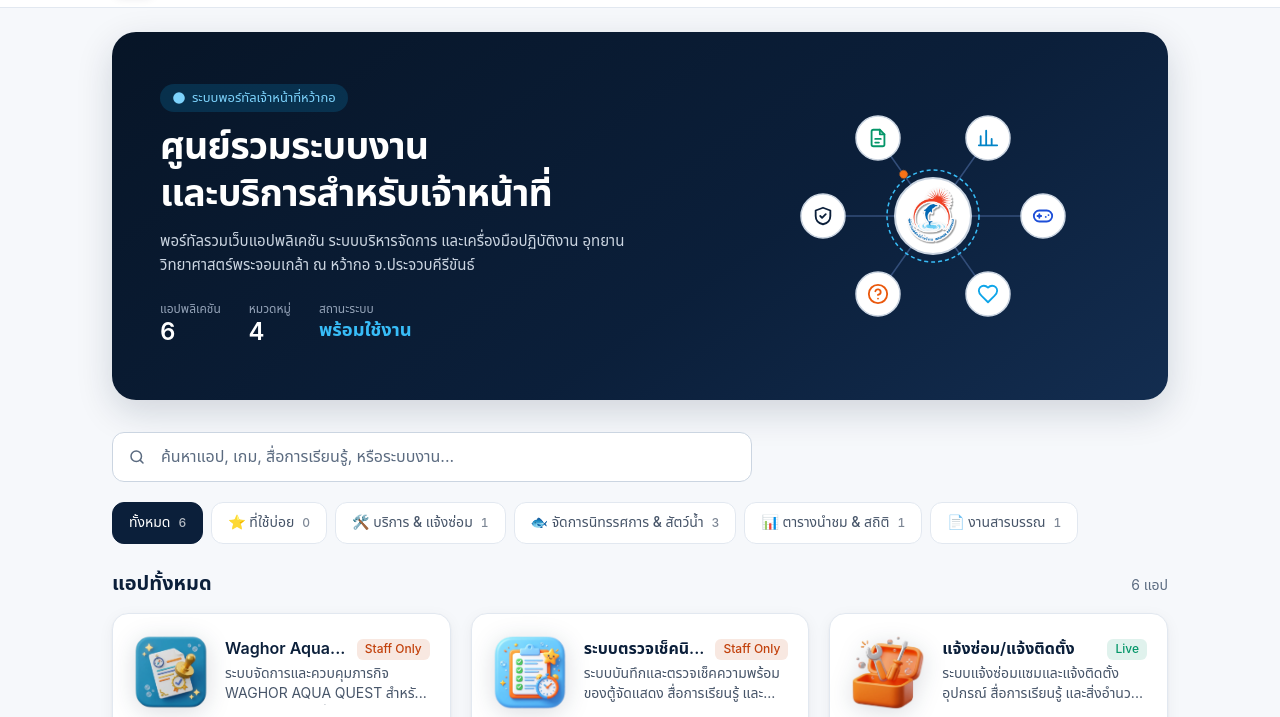
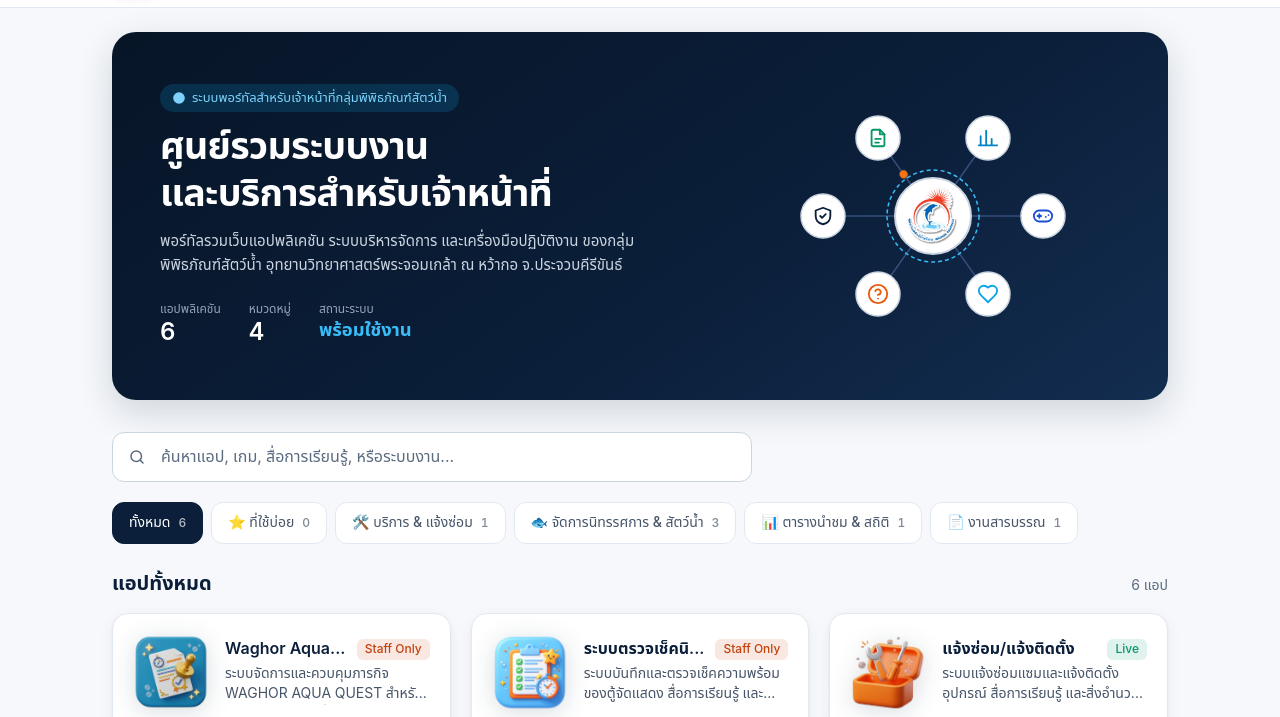
Before and after one commit to waghoraquarium/Waghor_Hub, a plain HTML site: page index.html in a window 1280 px wide. Shown: the part 57-774 px from the top of the page. Drawn offline with Linux system fonts and the light colour scheme; a web font is replaced by a local one.

Commit message:
Add files via upload

```diff
--- a/index.html
+++ b/index.html
@@ -380,10 +380,10 @@
       <div class="hero-copy">
         <div class="hero-tag">
           <svg width="14" height="14" viewBox="0 0 24 24" fill="currentColor"><circle cx="12" cy="12" r="10"/></svg>
-          ระบบพอร์ทัลเจ้าหน้าที่หว้ากอ
+          ระบบพอร์ทัลสำหรับเจ้าหน้าที่กลุ่มพิพิธภัณฑ์สัตว์น้ำ
         </div>
         <h2 class="hero-title" id="heroTitle">ศูนย์รวมระบบงาน<br />และบริการสำหรับเจ้าหน้าที่</h2>
-        <p class="hero-lead">พอร์ทัลรวมเว็บแอปพลิเคชัน ระบบบริหารจัดการ และเครื่องมือปฏิบัติงาน อุทยานวิทยาศาสตร์พระจอมเกล้า ณ หว้ากอ จ.ประจวบคีรีขันธ์</p>
+        <p class="hero-lead">พอร์ทัลรวมเว็บแอปพลิเคชัน ระบบบริหารจัดการ และเครื่องมือปฏิบัติงาน ของกลุ่มพิพิธภัณฑ์สัตว์น้ำ อุทยานวิทยาศาสตร์พระจอมเกล้า ณ หว้ากอ จ.ประจวบคีรีขันธ์</p>
         <dl class="stats">
           <div class="stat"><dt>แอปพลิเคชัน</dt><dd id="statApps">0</dd></div>
           <div class="stat"><dt>หมวดหมู่</dt><dd id="statCats">0</dd></div>
```
